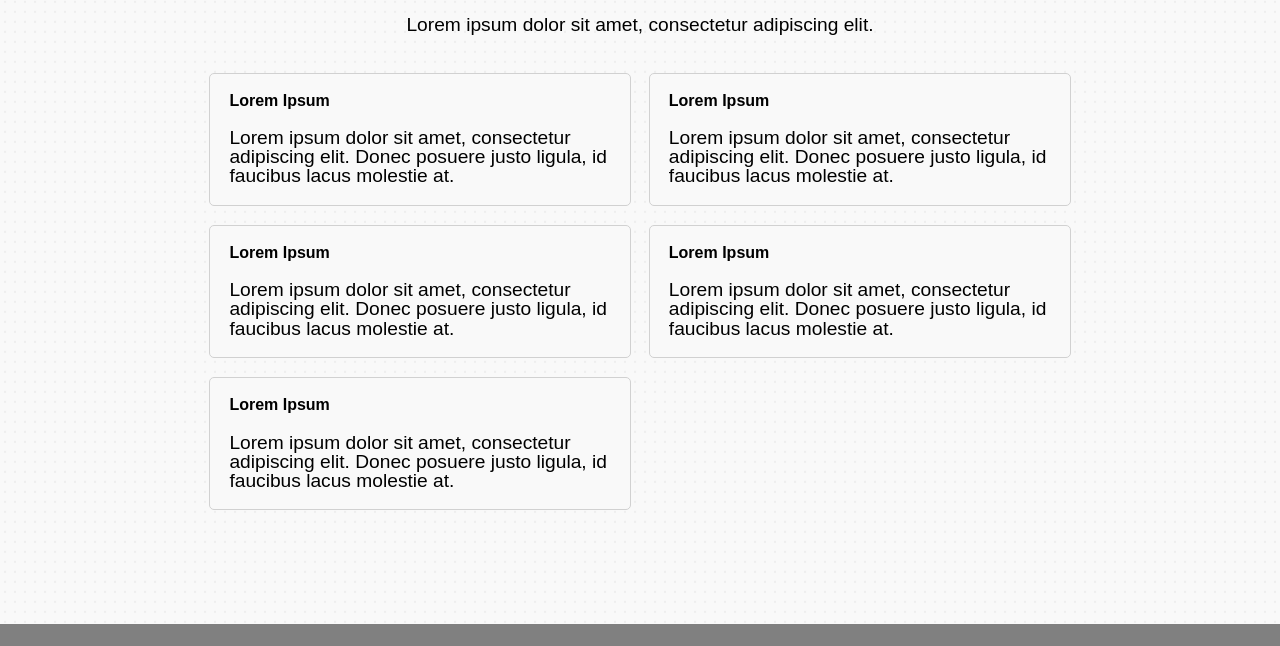
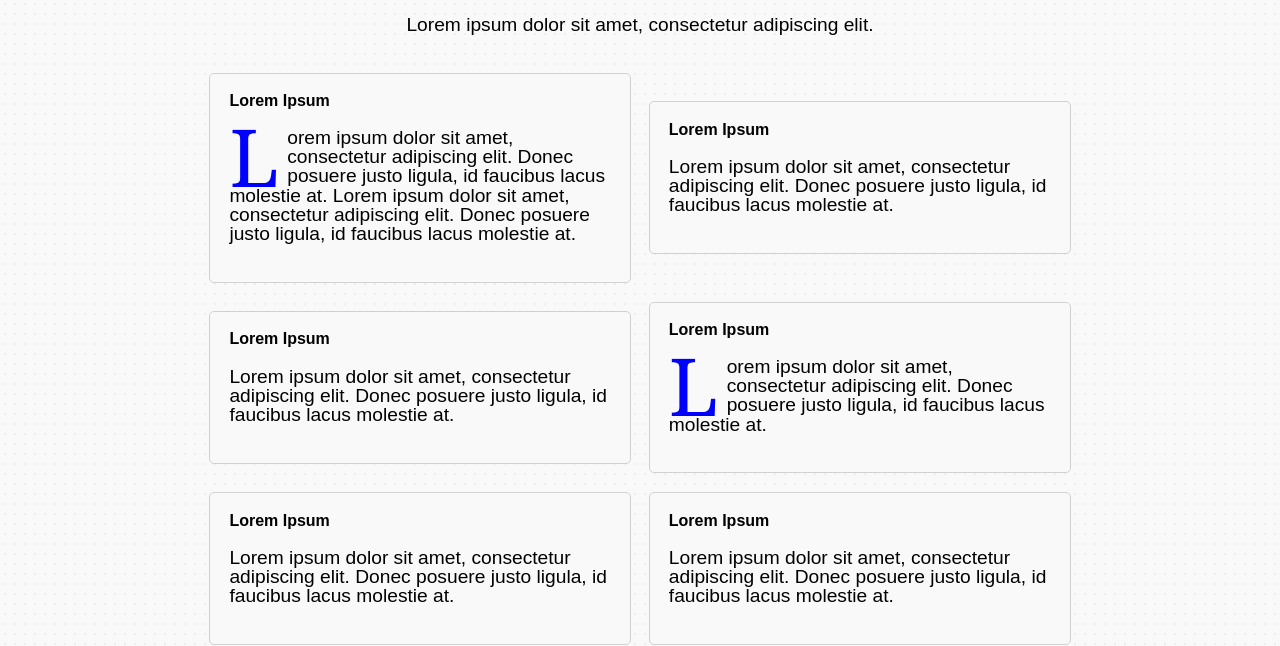
Before and after one commit to eudavidcesar/eudavidcesar.github.io, a plain HTML site: page index.html in a window 1280 px wide. Shown: the part 176-822 px from the top of the page. Before the commit the page ends 800 px from the top, so only its background shows below. Drawn offline with Linux system fonts and the light colour scheme.

Commit message:
New modifiers in the portfolio

```diff
--- a/index.html
+++ b/index.html
@@ -20,7 +20,28 @@
 		<main>
 			<section>
 
+				<div class="first-letter">
+					<h2>Lorem Ipsum</h2>
+					<p>
+						Lorem ipsum dolor sit amet, consectetur adipiscing elit. Donec posuere justo ligula, id faucibus lacus molestie at. Lorem ipsum dolor sit amet, consectetur adipiscing elit. Donec posuere justo ligula, id faucibus lacus molestie at.
+					</p>
+				</div>
+
 				<div>
+					<h2>Lorem Ipsum</h2>
+					<p>
+						Lorem ipsum dolor sit amet, consectetur adipiscing elit. Donec posuere justo ligula, id faucibus lacus molestie at.
+					</p>
+				</div>
+
+				<div>
+					<h2>Lorem Ipsum</h2>
+					<p>
+						Lorem ipsum dolor sit amet, consectetur adipiscing elit. Donec posuere justo ligula, id faucibus lacus molestie at.
+					</p>
+				</div>
+
+				<div class="first-letter">
 					<h2>Lorem Ipsum</h2>
 					<p>
 						Lorem ipsum dolor sit amet, consectetur adipiscing elit. Donec posuere justo ligula, id faucibus lacus molestie at.
@@ -41,14 +62,7 @@
 					</p>
 				</div>
 
-				<div>
-					<h2>Lorem Ipsum</h2>
-					<p>
-						Lorem ipsum dolor sit amet, consectetur adipiscing elit. Donec posuere justo ligula, id faucibus lacus molestie at.
-					</p>
-				</div>
-
-				<div>
+				<div class="first-letter">
 					<h2>Lorem Ipsum</h2>
 					<p>
 						Lorem ipsum dolor sit amet, consectetur adipiscing elit. Donec posuere justo ligula, id faucibus lacus molestie at.
--- a/style.css
+++ b/style.css
@@ -44,8 +44,17 @@ section div {
 	border: 1px solid #d1d1d1;
 	padding: 1.2rem;
 	/* margin: 0.5rem; */
+	transition: background 2s;
+	transition: color 2s;
 }
-
+section div:hover {
+	background: #f2f2f2;
+	box-shadow: 0.1em 0.1em 0.3em rgba(28, 20, 20, 0.5);
+}
+section div.first-letter:hover {
+	background: red;
+	color: white;
+}
 @media (max-width: 800px) {
 	section div {
 		width: 100%;
@@ -57,9 +66,14 @@ section h1 {
 section p {
 	font-size: 1.2em;
 }
+div.first-letter p:first-letter {
+  color:blue;
+  font-size: 80px;
+  padding-right: 8px;
+  float:left;
+  line-height: 0.7;
+  font-family: georgia;
+}
 section * {
 	margin-bottom: 1.2rem;
 }
-section :last-child {
-	margin: 0;
-}
```
